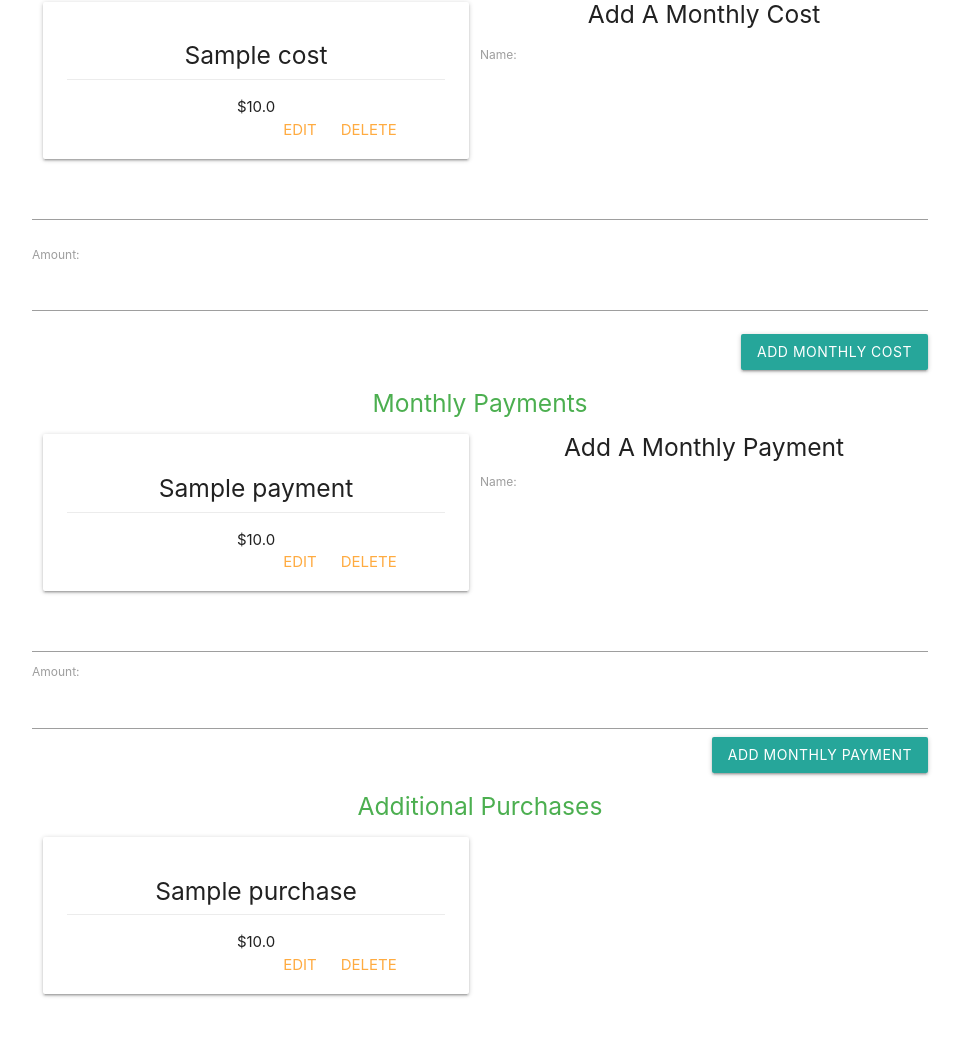
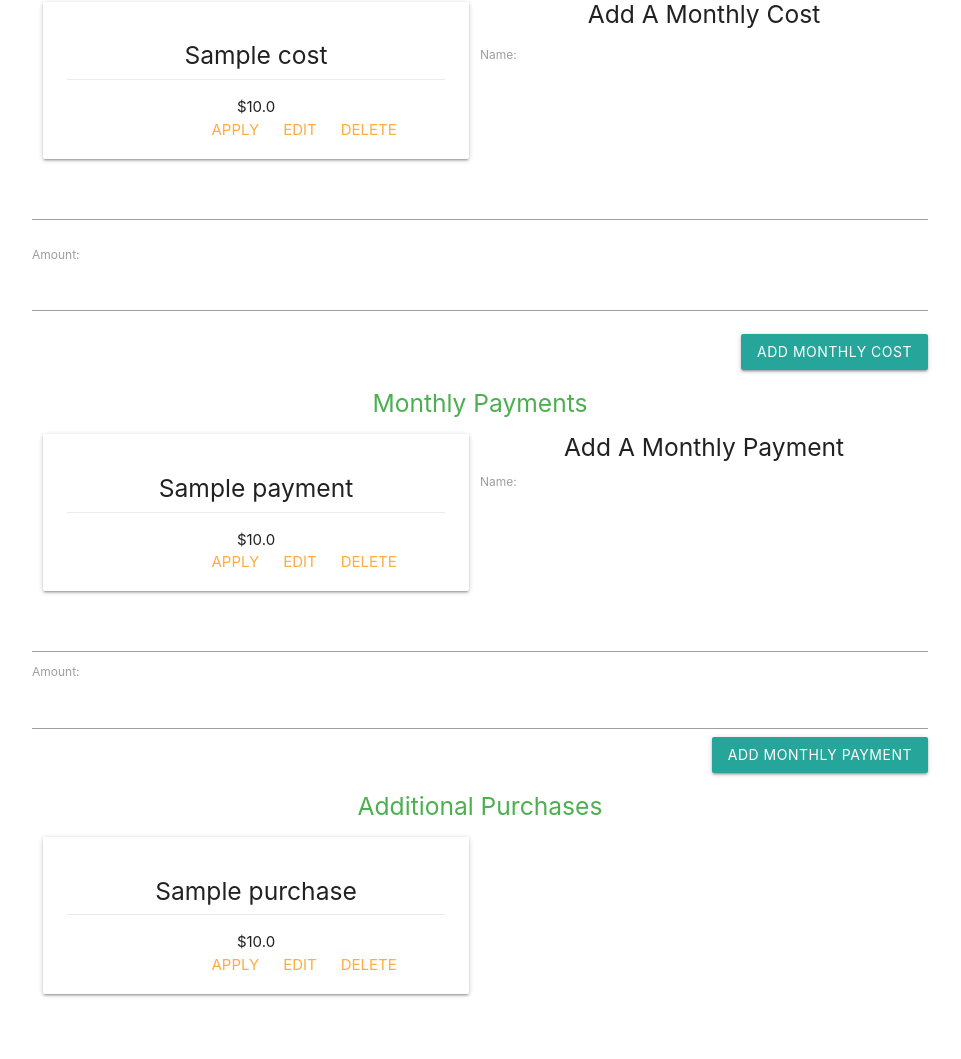
Before and after one commit to DaveTheWay1/FASTTRACK, a Django app: page / in a window 1280 px wide. Shown: the part 348-1407 px from the top of the page, without its empty margins (160-1121 px from the left). Run offline with Django 5.2, Linux system fonts and the light colour scheme; a user stored in the database is signed in; tables that the repository leaves empty hold one stand-in row (values such as "Sample post").

Commit message:
add routes to each cost, payment, additonal purchase to redirect to path handler for applying to the current balance of the user

```diff
--- a/main_app/templates/home.html
+++ b/main_app/templates/home.html
@@ -7,6 +7,7 @@
         <div class="card-content">
             <h1 class="center-align">${{ cur_balance.amount }}</h1>
             <div class="card-action">
+                <!-- <p>{{original_amount}}</p> -->
                 <a class="right" href="{% url 'current_balance_update' cur_balance.id %}">Edit</a>
             </div>
         </div>
@@ -33,6 +34,7 @@
                     <p class="center-align">${{ cost.amount }}</p>
                     <a class="right"href="{% url 'monthly_cost_delete' cost.id %}">Delete</a>
                     <a class="right" href="{% url 'monthly_cost_update' cost.id %}">Edit</a>
+                    <a class="right" href="{% url 'apply_monthly_cost' cur_balance.id cost.id %}">Apply</a>
                 </div>
             </div>
         </div>
@@ -57,8 +59,9 @@
                 <h5 class="center-align">{{ payment.name }}</h1>
                 <div class="card-action">
                     <p class="center-align">${{ payment.amount }}</p>
-                    <a class="right"href="{% url 'monthly_payment_delete' payment.id %}">Delete</a>
+                    <a class="right" href="{% url 'monthly_payment_delete' payment.id %}">Delete</a>
                     <a class="right" href="{% url 'monthly_payment_update' payment.id %}">Edit</a>
+                    <a class="right" href="{% url 'apply_monthly_payment' cur_balance.id payment.id %}">Apply</a>
                 </div>
             </div>
         </div>
@@ -87,6 +90,7 @@
                         <p class="center-align">${{ purchase.amount }}</p>
                         <a class="right"href="{% url 'additional_purchase_delete' purchase.id %}">Delete</a>
                         <a class="right" href="{% url 'additional_purchase_update' purchase.id %}">Edit</a>
+                        <a class="right" href="{% url 'apply_additional_purchase' cur_balance.id purchase.id %}">Apply</a>
                     </div>
                 </div>
             </div>
```
